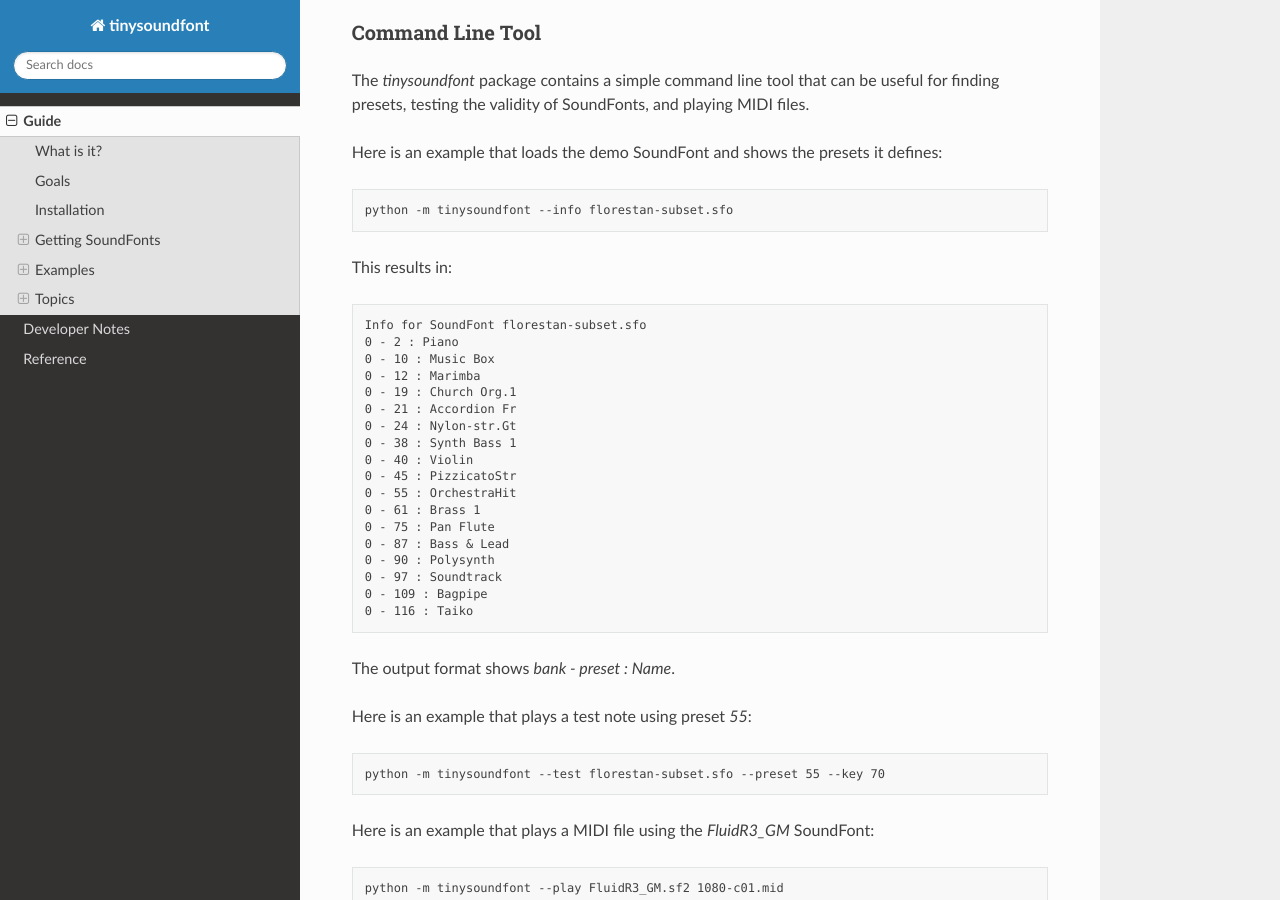
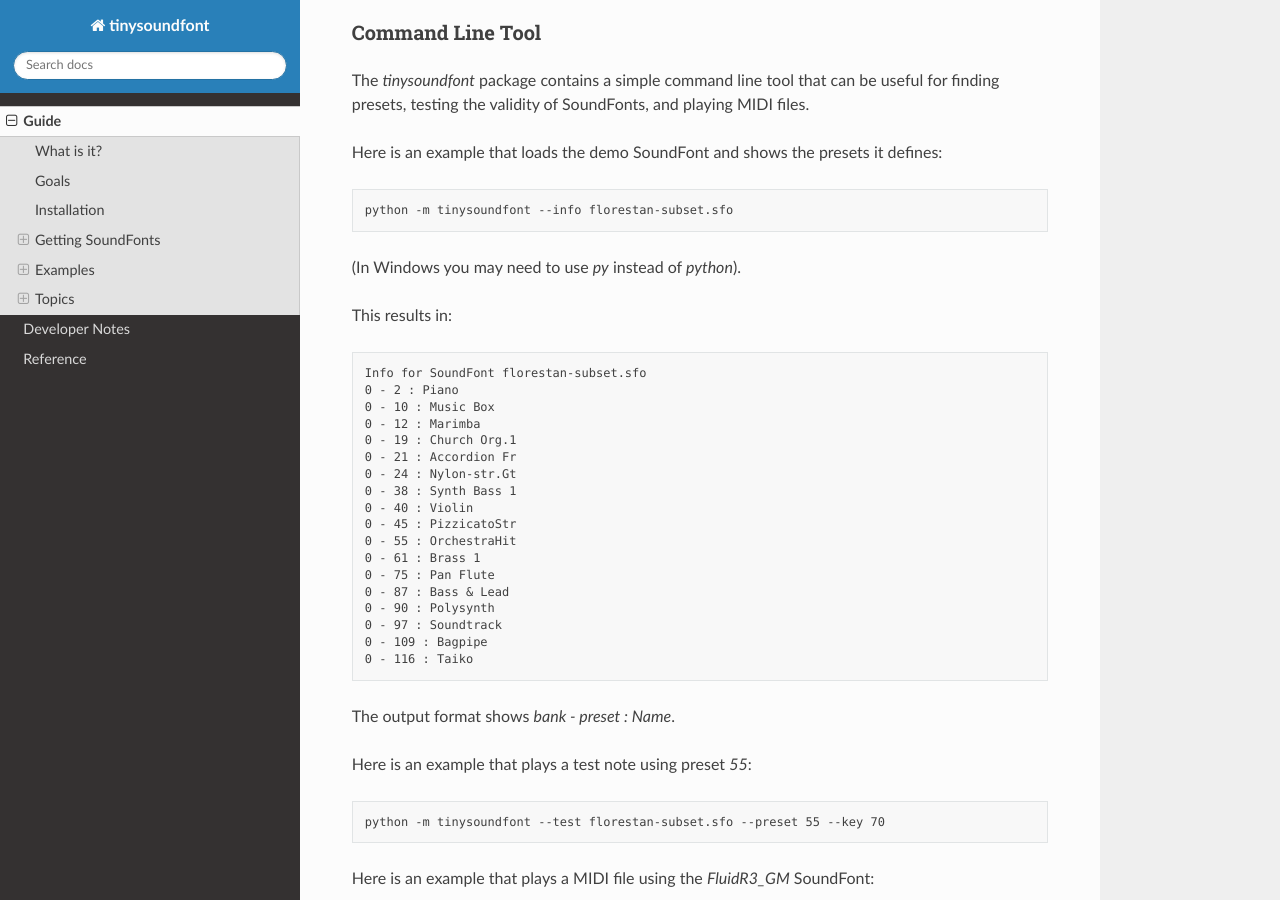
Before and after one commit to nwhitehead/tinysoundfont-pybind, a Sphinx documentation site: the page built from doc/source/guide.rst, in a window 1280 px wide and 900 px high, scrolled down 6384 px. Built offline with Sphinx 7.4.7 and the Read the Docs theme 2.0.0, drawn with Linux system fonts in a browser that asks for light colours.

Commit message:
Update docs to use `py` instead of `python` for Windows. WTF.

```diff
--- a/doc/source/guide.rst
+++ b/doc/source/guide.rst
@@ -44,7 +44,7 @@
 
       .. code-block:: bash
 
-         python -m pip install pyaudio
+         py -m pip install pyaudio
 
    .. tab:: MacOS
 
@@ -275,6 +275,8 @@
 
    python -m tinysoundfont --info florestan-subset.sfo
 
+(In Windows you may need to use `py` instead of `python`).
+
 This results in:
 
 .. code-block:: text
```
Also changed, not shown: README.md (+1 -1 lines).
